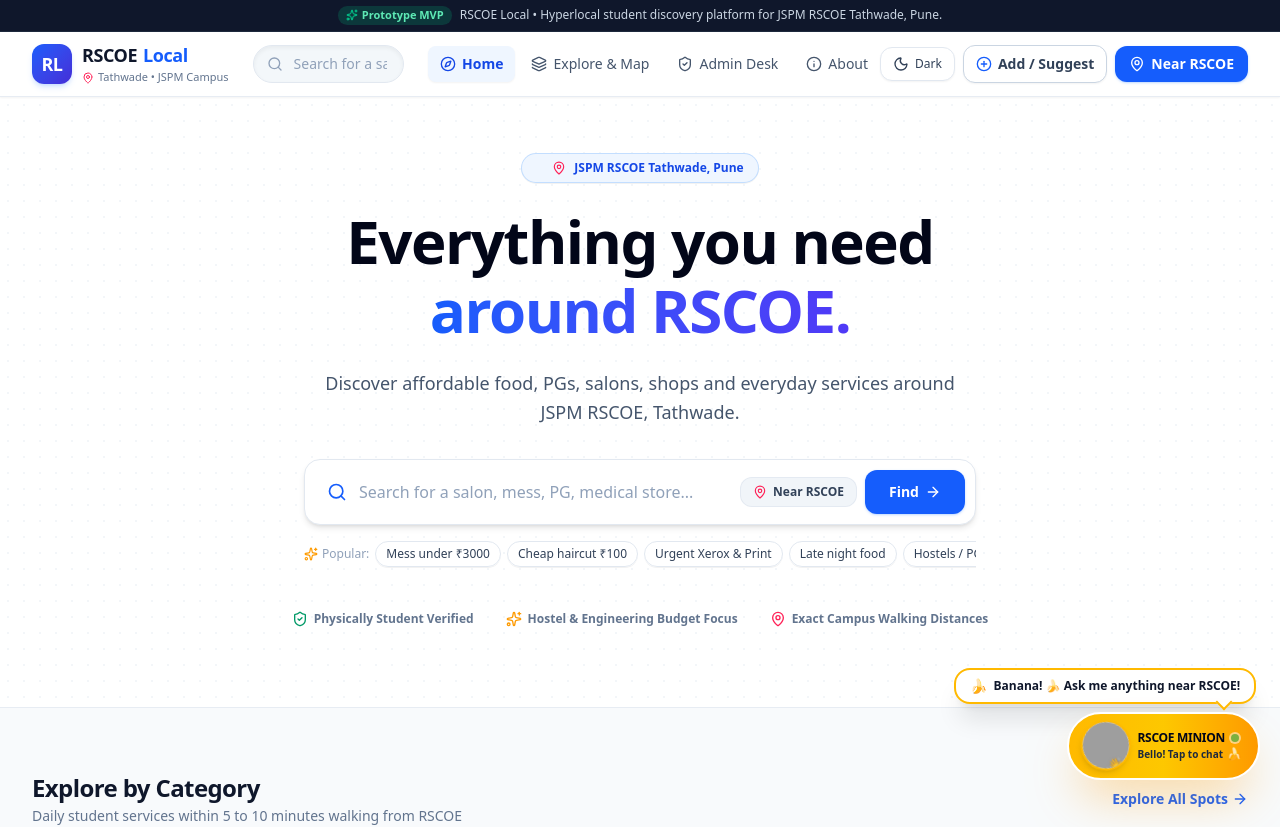
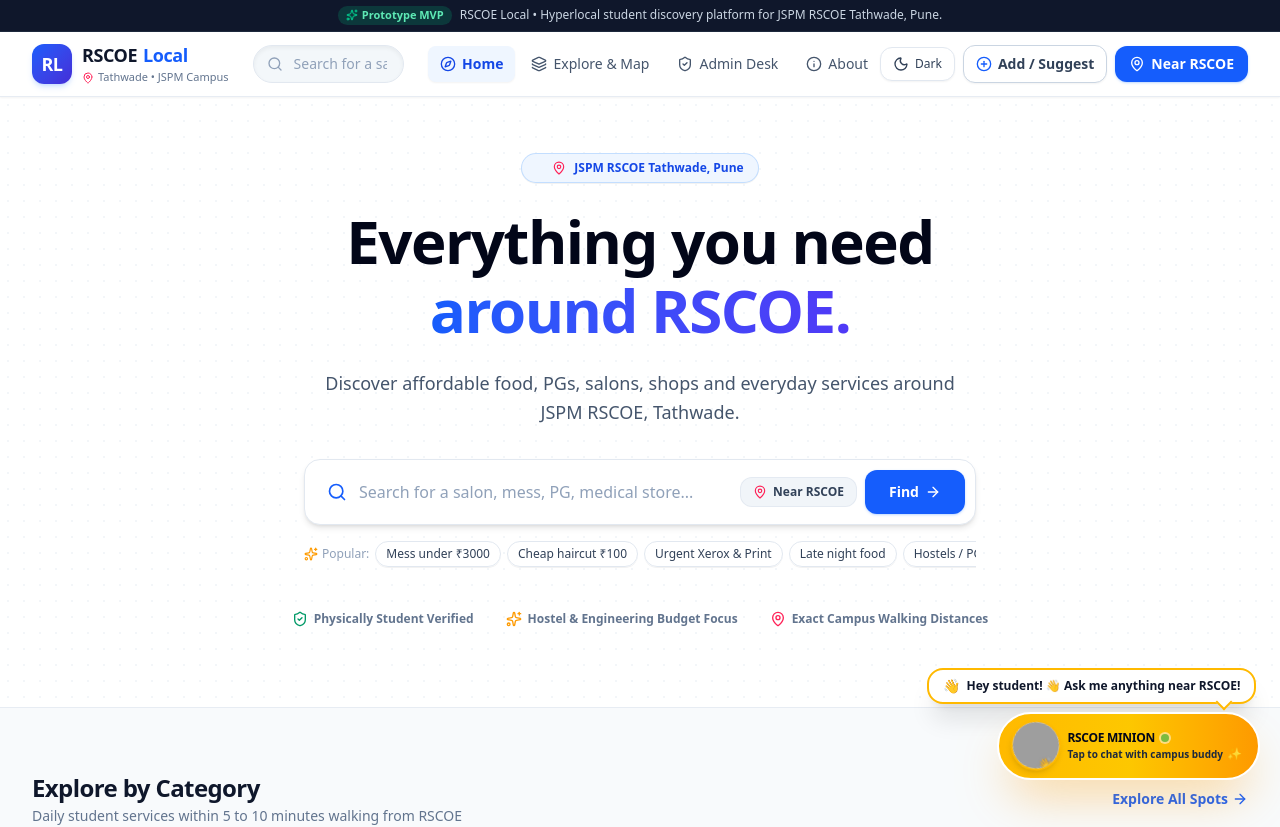
Before and after one commit to madhavpatil5572-debug/rscoe-local, a React (Vite) app: page / in a window 1280 px wide. Shown: the top 827 px of the page. Built offline with nearby package versions, Linux system fonts and the light colour scheme; grey boxes are pictures that could not be loaded.

Commit message:
Remove all banana icons and text to maintain respectful campus buddy persona

```diff
--- a/src/components/ChatAssistant.tsx
+++ b/src/components/ChatAssistant.tsx
@@ -11,11 +11,11 @@
 const MINION_IMAGE = "https://m.media-amazon.com/images/I/51UCoS4VwyL._AC_UF894,1000_QL80_.jpg";
 
 const MINION_REACTIONS = [
-  "Bello! 👋 Looking for Biryani or Cafes?",
-  "Banana! 🍌 Ask me anything near RSCOE!",
+  "Namaskar! 👋 Looking for Biryani or Cafes?",
+  "Hey student! 👋 Ask me anything near RSCOE!",
   "Unlimited thali under ₹3000/mo? Tap me!",
   "Need Xerox or mobile repair in 5 mins? 📱",
-  "Tathwade's cutest campus guide! ✨",
+  "Tathwade's verified campus guide! ✨",
 ];
 
 interface Message {
@@ -42,7 +42,7 @@
     {
       id: 'init-1',
       sender: 'assistant',
-      text: "Bello! 🍌 I'm your RSCOE Minion campus buddy! Ask me about hot biryani, best student mess under ₹3000, cafes with Wi-Fi, late-night printing, or hostels in Tathwade!",
+      text: "Namaskar! 👋 I'm your RSCOE Minion campus buddy! Ask me about hot biryani, best student mess under ₹3000, cafes with Wi-Fi, late-night printing, or hostels in Tathwade!",
       timestamp: 'Just now',
     },
   ]);
@@ -100,10 +100,10 @@
           p.subcategory.toLowerCase().includes('biryani') ||
           p.description.toLowerCase().includes('biryani')
         );
-        reply = `Bello! 🍗 Found delicious biryani hubs strictly near campus: PK Dum Biryani is right opposite RSCOE Main Gate (student half plate ₹130), and Reddy's Hyderabadi has spicy Andhra biryani with free extra salan!`;
+        reply = `Hey there! 🍗 Found delicious biryani hubs strictly near campus: PK Dum Biryani is right opposite RSCOE Main Gate (student half plate ₹130), and Reddy's Hyderabadi has spicy Andhra biryani with free extra salan!`;
       } else if (lower.includes('cafe') || lower.includes('coffee') || lower.includes('shake') || lower.includes('burger') || lower.includes('study')) {
         matched = places.filter(p => p.category === 'cafes');
-        reply = `Banana! ☕ Check out Cafe Chokolade (120m away) for CadB shakes and cold coffee, Stories Cafe (190m away) with high-speed Wi-Fi and study desks, or Yewale Amruttulya right at Gate 1 for morning kadak chai!`;
+        reply = `Great choice! ☕ Check out Cafe Chokolade (120m away) for CadB shakes and cold coffee, Stories Cafe (190m away) with high-speed Wi-Fi and study desks, or Yewale Amruttulya right at Gate 1 for morning kadak chai!`;
       } else if (lower.includes('salon') || lower.includes('haircut') || lower.includes('beard') || lower.includes('grooming')) {
         matched = places.filter(p => p.category === 'salon');
         reply = `Looking fresh! ✨ Style Studio Men's Grooming is closest at ₹100 for a student haircut with RSCOE ID card discount!`;
@@ -127,7 +127,7 @@
         reply = `Wellness 24x7 Pharmacy near the underpass is open all night for emergencies. Sanjivani Medical also offers a 10% student discount.`;
       } else {
         matched = places.filter(p => p.featured).slice(0, 3);
-        reply = `Poopaye! Here are top verified campus favorites right around JSPM RSCOE Tathwade. Check walking distance, timings, and menus below:`;
+        reply = `Here are top verified campus favorites right around JSPM RSCOE Tathwade. Check walking distance, timings, and menus below:`;
       }
 
       const botMsg: Message = {
@@ -154,7 +154,7 @@
             className="mb-2 mr-1 cursor-pointer transition-transform hover:scale-105 active:scale-95"
           >
             <div className="relative bg-white dark:bg-slate-800 text-slate-900 dark:text-slate-100 text-xs font-black px-3.5 py-1.5 rounded-2xl shadow-xl border-2 border-amber-400 dark:border-amber-400 flex items-center gap-1.5 whitespace-nowrap animate-speech-pop">
-              <span className="text-sm">🍌</span>
+              <span className="text-sm">👋</span>
               <span>{MINION_REACTIONS[reactionIndex]}</span>
               {/* Speech bubble pointy arrow */}
               <div className="absolute -bottom-1.5 right-6 w-3 h-3 bg-white dark:bg-slate-800 border-b-2 border-r-2 border-amber-400 rotate-45"></div>
@@ -189,8 +189,8 @@
                 <span className="w-2 h-2 rounded-full bg-emerald-500 ring-2 ring-white animate-pulse"></span>
               </div>
               <div className="text-[10px] font-extrabold text-slate-800 leading-tight flex items-center gap-1">
-                <span>Bello! Tap to chat</span>
-                <span className="text-xs">🍌</span>
+                <span>Tap to chat with campus buddy</span>
+                <span className="text-xs">✨</span>
               </div>
             </div>
           </button>
@@ -216,12 +216,12 @@
               <div>
                 <div className="flex items-center gap-1.5">
                   <span className="font-black text-sm tracking-tight text-slate-950">RSCOE Minion AI</span>
-                  <span className="bg-slate-950 text-amber-300 text-[10px] font-black px-1.5 py-0.2 rounded-full uppercase tracking-wider">
-                    Bello!
+                  <span className="bg-slate-950 text-amber-300 text-[10px] font-black px-2 py-0.5 rounded-full uppercase tracking-wider text-[9px]">
+                    Campus Buddy
                   </span>
                 </div>
                 <div className="text-[10px] font-bold text-slate-800 flex items-center gap-1">
-                  <span>🍌 Your live Tathwade campus buddy</span>
+                  <span>🎓 Your live Tathwade campus buddy</span>
                 </div>
               </div>
             </div>
```
